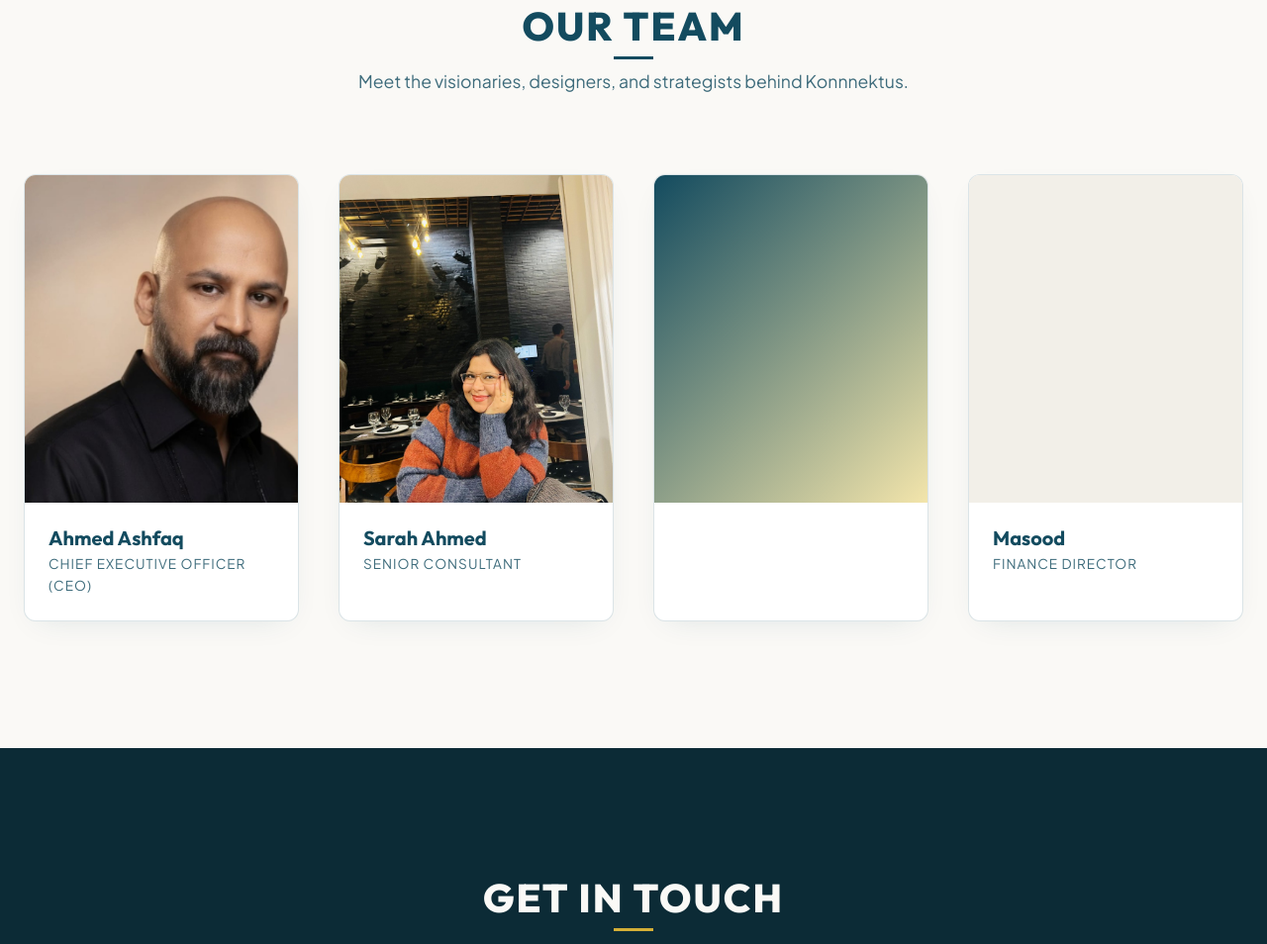
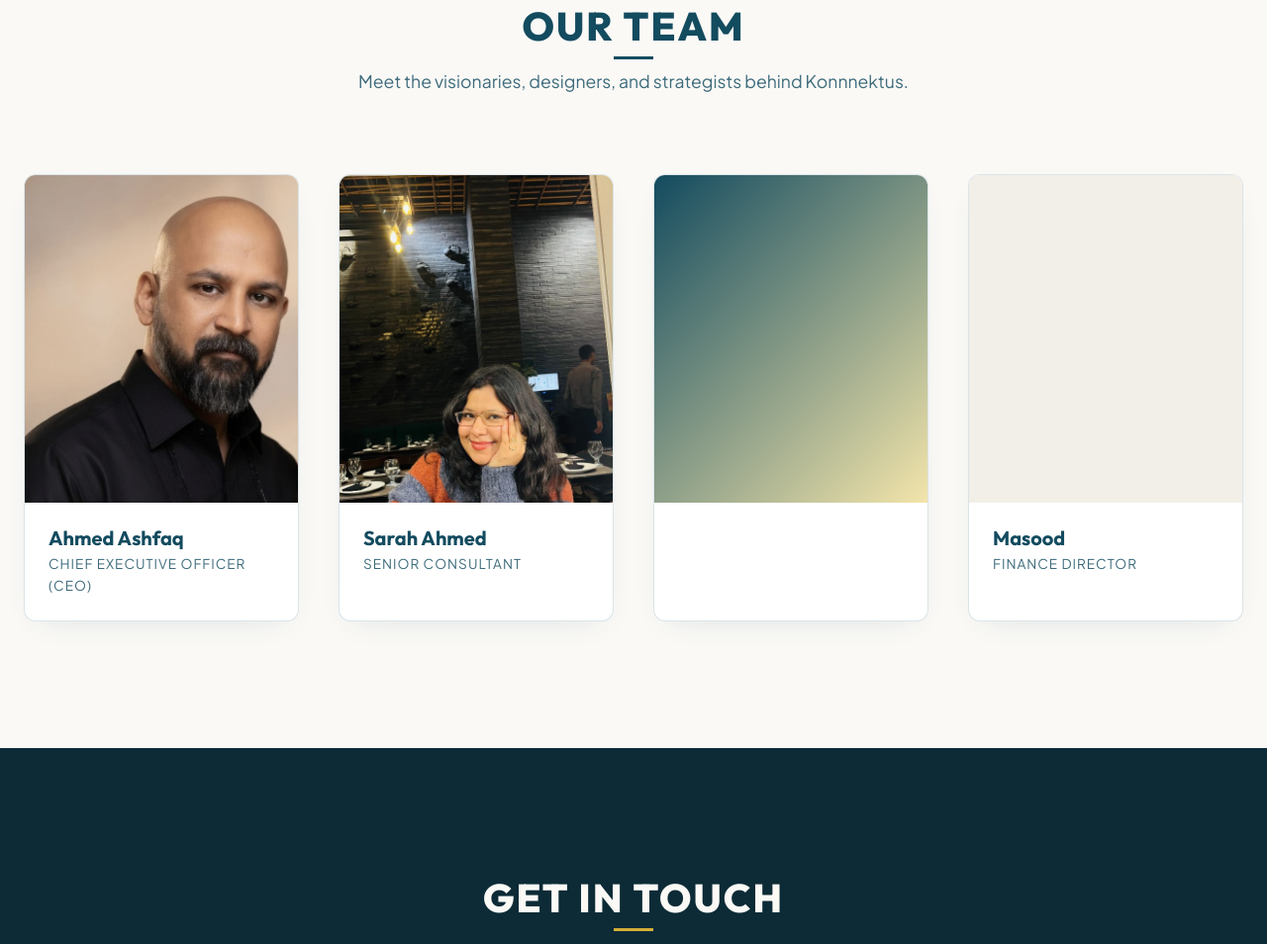
Before and after one commit to khwajasuhaibahmed/konnnektus, a website: page index.html in a window 1280 px wide. Shown: the part 4996-5950 px from the top of the page at 99% size. Drawn offline with Linux system fonts and the light colour scheme.

Commit message:
Sarah Ahmed photo - zoom in and white background styling

```diff
--- a/css/style.css
+++ b/css/style.css
@@ -1064,6 +1064,22 @@ section {
     background: linear-gradient(135deg, var(--color-bg-dark-deep) 0%, var(--color-gold-dark) 100%);
 }
 
+/* Sarah Ahmed - zoomed in, clean white background */
+.sarah-img-container {
+    background-color: #ffffff !important;
+}
+.sarah-photo {
+    object-fit: cover;
+    object-position: center 15%;
+    transform: scale(1.35);
+    transform-origin: center 20%;
+    transition: var(--transition-smooth);
+}
+.team-card:hover .sarah-photo {
+    transform: scale(1.45);
+    transform-origin: center 20%;
+}
+
 /* Hover Bio Overlay */
 .team-overlay {
     position: absolute;
--- a/index.html
+++ b/index.html
@@ -376,8 +376,8 @@
 
                     <!-- Team 2 - Sarah Ahmed -->
                     <div class="team-card">
-                        <div class="team-image-container">
-                            <img src="assets/sarah-ahmed.jpg" alt="Sarah Ahmed" class="team-placeholder-img">
+                        <div class="team-image-container sarah-img-container">
+                            <img src="assets/sarah-ahmed.jpg" alt="Sarah Ahmed" class="team-placeholder-img sarah-photo">
                             <div class="team-overlay">
                                 <p class="team-bio">Sarah is a Creative Consultant with over 9 years of experience across strategy, copywriting and creative direction. She has built work for BankIslami, JS Bank, EFU Life, Tapal, Lucky Core Industries and Palmolive, spanning banking, insurance, and FMCG. Fluent in both polished English and Urdu-first mass communication, she brings a sharp, human voice to every brand she touches.</p>
                                 <div class="team-socials">
```
